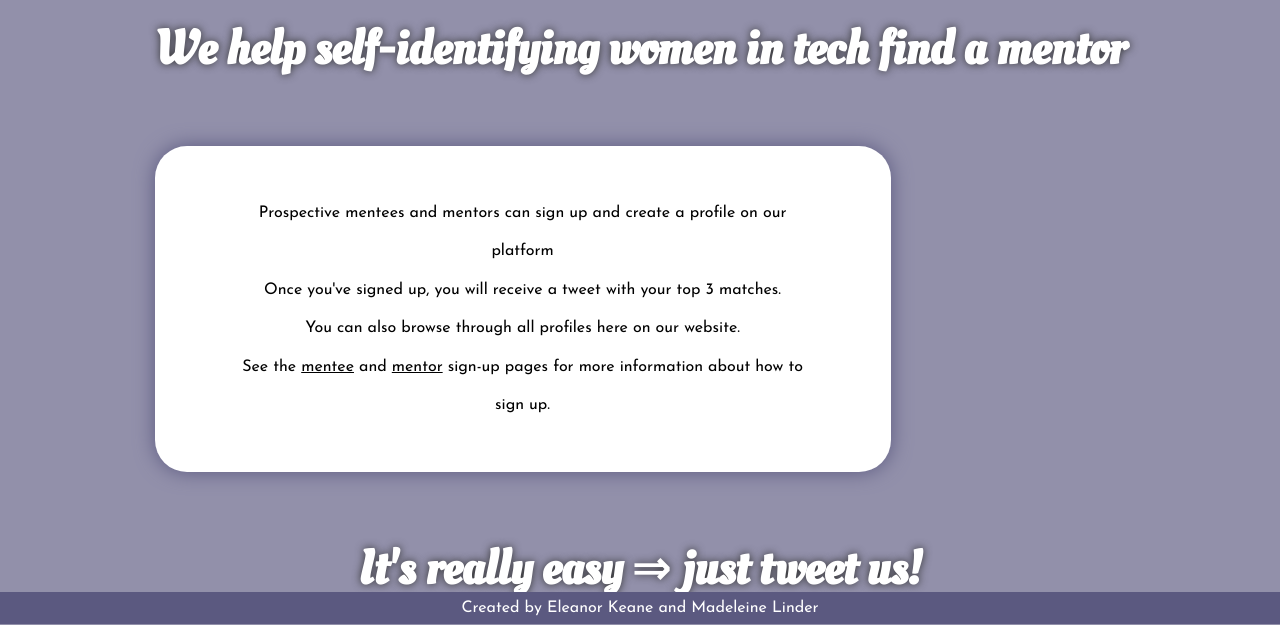
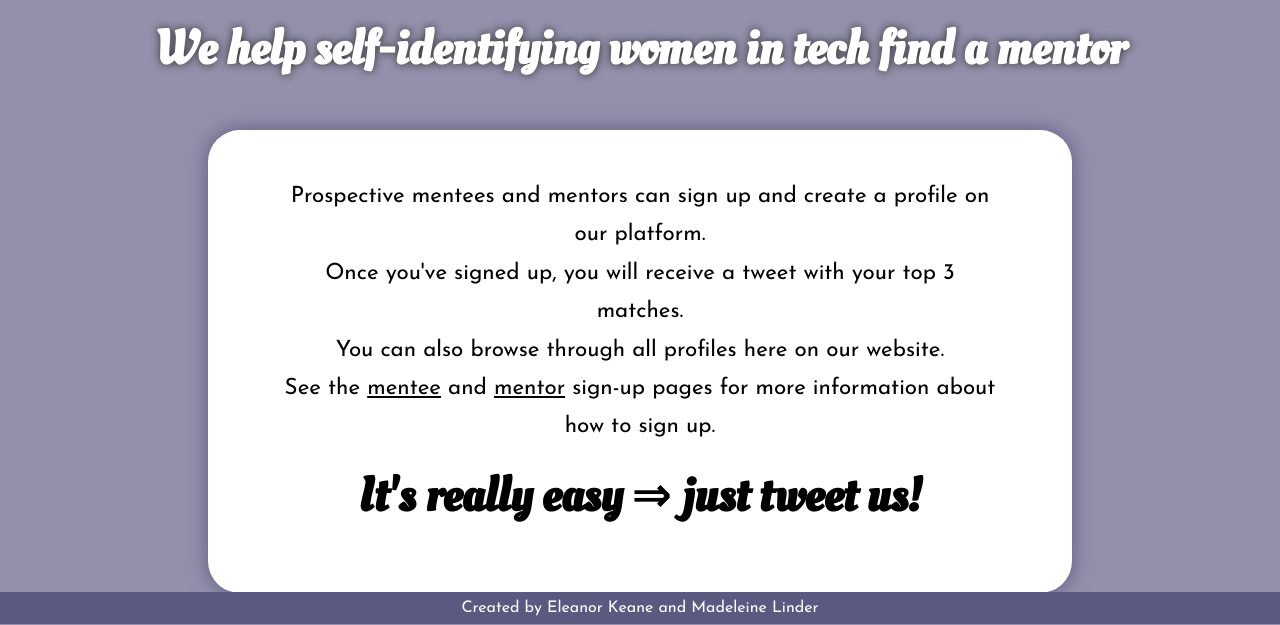
Before and after one commit to madeleinel/WoMentor, a Flask app: page /about in a window 1280 px wide. Shown: the part 176-801 px from the top of the page. Run offline with Flask 2, Linux system fonts and the light colour scheme; parts of the project's set-up code (start-up, migrations or seed data) failed here and were passed over.

Commit message:
Updated the About page

```diff
--- a/static/about.css
+++ b/static/about.css
@@ -11,8 +11,7 @@ h3 {
 
 p {
   line-height: 2.4rem;
-  font-size: 1rem;
-  /*text-align: left;*/
+  font-size: 1.4rem;
 }
 
 p a {
@@ -26,9 +25,8 @@ span {
 }
 
 .rectangle {
-  /*min-height: 30vh;*/
-  /*width: 60vw;*/
-  margin: 6vh 0;
+  width: 60vw;
+  margin: 4vh 0;
 }
 
 footer {
--- a/static/signup.css
+++ b/static/signup.css
@@ -2,11 +2,6 @@
 
 body {
   overflow: scroll;
-}
-
-.black {  /* targetting headers with the class .black */
-  color: black;
-  text-shadow: none;
 }
 
 .tweetUs h3 {
--- a/static/style.css
+++ b/static/style.css
@@ -48,6 +48,11 @@ h4 {
   font-size: 1.2rem;
 }
 
+.black {  /* targetting headers with the class .black */
+  color: black;
+  text-shadow: none;
+}
+
 p {
   font-size: 1.2rem;
   padding: 0 1.5rem;
@@ -92,6 +97,7 @@ main {
   -webkit-flex-direction: column;
   -ms-flex-direction: column;
   flex-direction: column;
+  align-items: center;
 }
 
 .circle {
--- a/templates/about.html
+++ b/templates/about.html
@@ -18,12 +18,12 @@
       <div class="column">
         <h3>We help self-identifying women in tech find a mentor</h3>
         <div class="row rectangle">
-            <p>Prospective mentees and mentors can sign up and create a profile on our platform</p>
+            <p>Prospective mentees and mentors can sign up and create a profile on our platform.</p>
             <p>Once you've signed up, you will receive a tweet with your top 3 matches.</p>
             <p>You can also browse through all profiles here on our website.</p>
             <p>See the <a href="/mentee_signup">mentee</a> and <a href="/mentor_signup">mentor</a> sign-up pages for more information about how to sign up.</p>
+            <h3 class="black">It's really easy &#8658 just tweet us!</h3>
           </div>
-        <h3>It's really easy &#8658 just tweet us!</h3>
       </div>
     </main>
     <footer>
```
